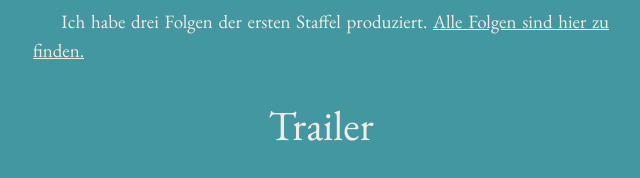
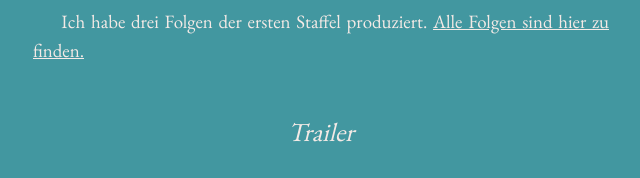
Before and after one commit to SerafinDinges/serafindinges.com, a Jekyll site: the page built from _posts/2020-09-14-praxisgespraech.md, in a window 1280 px wide. Shown: the part 473-651 px from the top of the page, without its empty margins (319-959 px from the left). Built offline with Jekyll 4.4.1, drawn with Linux system fonts in a browser that asks for light colours; grey boxes are pictures that could not be loaded.

```diff
--- a/_posts/2020-09-14-praxisgespraech-mit-fabian-soethof.md
+++ b/_posts/2020-09-14-praxisgespraech.md
@@ -7,19 +7,19 @@ Praxisgespräch ist ein Interviewpodcast, den ich gemeinsam mit Kommiliton*innen
 
 Ich habe drei Folgen der ersten Staffel produziert. [Alle Folgen sind hier zu finden.](https://praxis-udk.de/tag/audio/)
 
-## Trailer
+#### Trailer
 
 <iframe src="https://anchor.fm/praxisgespraech/embed/episodes/Praxisgesprch-Intro-ei3549" height="166px" width="100%" frameborder="0" scrolling="no"></iframe>
 
-## Videojournalistin Sarah Lehnert (Y-Kollektiv)
+#### Videojournalistin Sarah Lehnert (Y-Kollektiv)
 
 <iframe src="https://anchor.fm/praxisgespraech/embed/episodes/Praxisgesprch-mit-Sarah-Lehnert--von-Serafin-Dinges-ei354h/a-a2ue9qu" height="166px" width="100%" frameborder="0" scrolling="no"></iframe>
 
-## Onlineredakteur Fabian Soethof (Musikexpress)
+#### Onlineredakteur Fabian Soethof (Musikexpress)
 
 <iframe src="https://anchor.fm/praxisgespraech/embed/episodes/Praxisgesprch-mit-Fabian-Soethof--von-Serafin-Dinges-ei4lt2" height="166px" width="100%" frameborder="0" scrolling="no"></iframe>
 
-## Netzaktivistin Marie Gutbub
+#### Netzaktivistin Marie Gutbub
 
 <iframe src="https://anchor.fm/praxisgespraech/embed/episodes/Praxisgesprch-mit-Marie-Gutbub--von-Serafin-Dinges-ej4eq9" height="166px" width="100%" frameborder="0" scrolling="no"></iframe>
 
```
